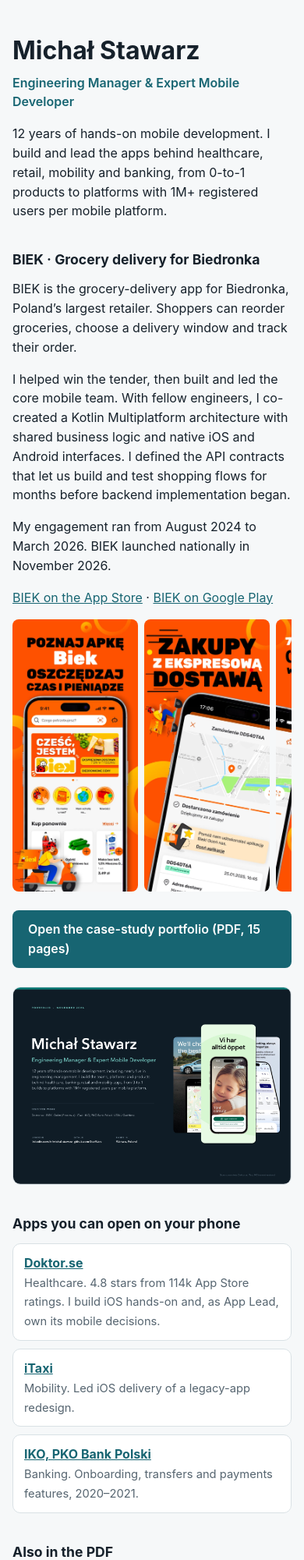
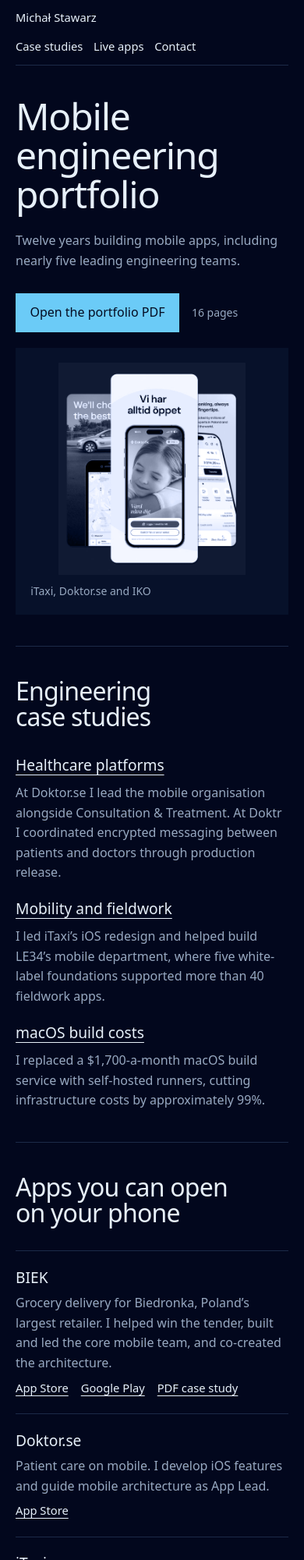
Before and after one commit to StarWars/portfolio, a plain HTML site: page index.html in a window 390 px wide. Shown: the top 2000 px of the page at 78% size. Drawn offline with Linux system fonts and the light colour scheme; a web font is replaced by a local one.

Commit message:
Update portfolio

```diff
--- a/index.html
+++ b/index.html
@@ -4,73 +4,37 @@
 <meta charset="utf-8">
 <meta name="viewport" content="width=device-width, initial-scale=1">
 <meta name="robots" content="noindex, nofollow, noarchive, nosnippet, noimageindex">
-<title>Michał Stawarz — Mobile Portfolio</title>
-<meta name="description" content="Mobile apps built and led by Michał Stawarz: Doktor.se, BIEK, iTaxi, IKO and more. Case studies, App Store links and contact.">
-<meta property="og:title" content="Michał Stawarz — Mobile Portfolio">
-<meta property="og:description" content="BIEK, Doktor.se, iTaxi and IKO. Mobile case studies with links to the App Store and Google Play.">
+<title>Michał Stawarz | Mobile engineering portfolio</title>
+<meta name="description" content="Mobile engineering and leadership case studies from Doktor.se, BIEK, Doktr, iTaxi, IKO and LE34.">
 <meta property="og:image" content="cover.png">
-<style>
-:root{--bg:#f6f8f9;--card:#fff;--text:#16212b;--muted:#566570;--accent:#176572;--line:#d9e1e5}
-@media (prefers-color-scheme:dark){:root{--bg:#0f1a22;--card:#16232d;--text:#e8eef2;--muted:#9fb0ba;--accent:#6fd0d8;--line:#27394a}}
-*{box-sizing:border-box}
-body{margin:0;background:var(--bg);color:var(--text);font:16px/1.55 -apple-system,BlinkMacSystemFont,"Segoe UI",Roboto,Arial,sans-serif}
-main{max-width:760px;margin:0 auto;padding:40px 16px 64px}
-h1{font-size:2rem;margin:0 0 4px}
-.role{color:var(--accent);font-weight:600;margin:0 0 16px}
-p{margin:0 0 16px}
-.cover{display:block;width:100%;height:auto;border-radius:10px;border:1px solid var(--line);margin:24px 0}
-.btn{display:inline-block;background:var(--accent);color:#fff;padding:12px 20px;border-radius:8px;text-decoration:none;font-weight:600}
-@media (prefers-color-scheme:dark){.btn{color:#0f1a22}}
-h2{font-size:1.1rem;margin:36px 0 12px}
-ul{list-style:none;padding:0;margin:0;display:grid;gap:10px}
-li{background:var(--card);border:1px solid var(--line);border-radius:10px;padding:12px 14px}
-li strong{display:block}
-li span{color:var(--muted);font-size:.92rem}
-a{color:var(--accent)}
-footer{margin-top:40px;color:var(--muted);font-size:.85rem}
-.biek-gallery{display:grid;grid-template-columns:repeat(5,minmax(0,1fr));gap:8px;margin:16px 0}
-.biek-gallery img{display:block;width:100%;height:auto;border-radius:8px}
-@media (max-width:600px){.biek-gallery{display:flex;overflow-x:auto;scroll-snap-type:x proximity;padding-bottom:8px}.biek-gallery a{flex:0 0 45%;scroll-snap-align:start}}
-</style>
+<link rel="stylesheet" href="https://fonts.googleapis.com/css2?family=Mona+Sans:wdth,wght@100,400;100,500;125,300&amp;display=swap">
+<link rel="stylesheet" href="tokens.css">
 </head>
 <body>
-<main>
-<h1>Michał Stawarz</h1>
-<p class="role">Engineering Manager &amp; Expert Mobile Developer</p>
-<p>12 years of hands-on mobile development. I build and lead the apps behind healthcare, retail, mobility and banking, from 0-to-1 products to platforms with 1M+ registered users per mobile platform.</p>
-<section aria-labelledby="biek-title">
-<h2 id="biek-title">BIEK · Grocery delivery for Biedronka</h2>
-<p>BIEK is the grocery-delivery app for Biedronka, Poland’s largest retailer. Shoppers can reorder groceries, choose a delivery window and track their order.</p>
-<p>I helped win the tender, then built and led the core mobile team. With fellow engineers, I co-created a Kotlin Multiplatform architecture with shared business logic and native iOS and Android interfaces. I defined the API contracts that let us build and test shopping flows for months before backend implementation began.</p>
-<p>My engagement ran from August 2024 to March 2026. BIEK launched nationally in November 2026.</p>
-<p><a href="https://apps.apple.com/pl/app/biek-biedronka-express/id6761813987">BIEK on the App Store</a> · <a href="https://play.google.com/store/apps/details?id=pl.biek.app">BIEK on Google Play</a></p>
-<div class="biek-gallery">
-<a href="biek/1.webp"><img src="biek/1.webp" alt="BIEK home screen with grocery search and repeat purchases" width="720" height="1560"></a>
-<a href="biek/2.webp"><img src="biek/2.webp" alt="Order tracking with a map and delivery confirmation" width="720" height="1560"></a>
-<a href="biek/3.webp"><img src="biek/3.webp" alt="Delivery day and time selection" width="720" height="1560"></a>
-<a href="biek/4.webp"><img src="biek/4.webp" alt="Buy again grocery catalogue" width="720" height="1560"></a>
-<a href="biek/5.webp"><img src="biek/5.webp" alt="Moto-Moto in-app game" width="720" height="1560"></a>
-</div>
+<header><nav aria-label="Main navigation"><a class="identity" href="#top">Michał Stawarz</a><a href="#work">Case studies</a><a href="#apps">Live apps</a><a href="#contact">Contact</a></nav></header>
+<main id="top">
+<section class="hero">
+<div><h1>Mobile engineering portfolio</h1>
+<p>Twelve years building mobile apps, including nearly five leading engineering teams.</p>
+<a class="primary" href="Michal_Stawarz_Portfolio_Case_Studies_EN.pdf">Open the portfolio PDF</a><small>16 pages</small></div>
+<figure><img src="mobile-work.webp" alt="App Store artwork for iTaxi, Doktor.se and IKO from the portfolio cover"><figcaption>iTaxi, Doktor.se and IKO</figcaption></figure>
 </section>
-<p><a class="btn" rel="nofollow" href="Michal_Stawarz_Portfolio_Case_Studies_EN.pdf">Open the case-study portfolio (PDF, 15 pages)</a></p>
-<a rel="nofollow" href="Michal_Stawarz_Portfolio_Case_Studies_EN.pdf"><img class="cover" src="cover.png" alt="Portfolio cover: Michał Stawarz, with store screenshots of Doktor.se, iTaxi and IKO"></a>
-
-<h2>Apps you can open on your phone</h2>
-<ul>
-<li><strong><a href="https://apps.apple.com/se/app/id1193214096">Doktor.se</a></strong><span>Healthcare. 4.8 stars from 114k App Store ratings. I build iOS hands-on and, as App Lead, own its mobile decisions.</span></li>
-<li><strong><a href="https://apps.apple.com/pl/app/itaxi-the-taxi-app/id505936790">iTaxi</a></strong><span>Mobility. Led iOS delivery of a legacy-app redesign.</span></li>
-<li><strong><a href="https://apps.apple.com/pl/app/iko-pko-bank-polski/id597657968">IKO, PKO Bank Polski</a></strong><span>Banking. Onboarding, transfers and payments features, 2020–2021.</span></li>
-</ul>
-
-<h2>Also in the PDF</h2>
-<ul>
-<li><strong>Doktr (Proximus)</strong><span>Customer-specific end-to-end encryption in a healthcare chat.</span></li>
-<li><strong>LE34 / GeoNote</strong><span>40+ white-label apps, plus games and earlier work.</span></li>
-</ul>
-
-<h2>Contact</h2>
-<p><a href="https://www.linkedin.com/in/michal-stawarz">LinkedIn</a> · <a href="https://github.com/StarWars">GitHub</a><br>Warsaw, Poland</p>
-<footer>App Store screenshots and product images belong to their publishers. Current store images may show later versions than the releases I worked on.</footer>
+<section id="work"><h2>Engineering case studies</h2>
+<div class="chapters">
+<article><h3><a href="Michal_Stawarz_Portfolio_Case_Studies_EN.pdf#page=4">Healthcare platforms</a></h3><p>At Doktor.se I lead the mobile organisation alongside Consultation &amp; Treatment. At Doktr I coordinated encrypted messaging between patients and doctors through production release.</p></article>
+<article><h3><a href="Michal_Stawarz_Portfolio_Case_Studies_EN.pdf#page=8">Mobility and fieldwork</a></h3><p>I led iTaxi’s iOS redesign and helped build LE34’s mobile department, where five white-label foundations supported more than 40 fieldwork apps.</p></article>
+<article><h3><a href="Michal_Stawarz_Portfolio_Case_Studies_EN.pdf#page=11">macOS build costs</a></h3><p>I replaced a $1,700-a-month macOS build service with self-hosted runners, cutting infrastructure costs by approximately 99%.</p></article>
+</div></section>
+<section id="apps"><h2>Apps you can open on your phone</h2>
+<ul class="apps">
+<li id="biek-title"><h3>BIEK</h3><p>Grocery delivery for Biedronka, Poland’s largest retailer. I helped win the tender, built and led the core mobile team, and co-created the architecture.</p><div><a href="https://apps.apple.com/pl/app/biek-biedronka-express/id6761813987">App Store</a><a href="https://play.google.com/store/apps/details?id=pl.biek.app">Google Play</a><a href="Michal_Stawarz_Portfolio_Case_Studies_EN.pdf#page=6">PDF case study</a></div></li>
+<li><h3>Doktor.se</h3><p>Patient care on mobile. I develop iOS features and guide mobile architecture as App Lead.</p><div><a href="https://apps.apple.com/se/app/id1193214096">App Store</a></div></li>
+<li><h3>iTaxi</h3><p>Ride booking in Poland. I led iOS delivery for the redesign of the existing app.</p><div><a href="https://apps.apple.com/pl/app/itaxi-the-taxi-app/id505936790">App Store</a></div></li>
+<li><h3>IKO</h3><p>Mobile banking for PKO Bank Polski. I worked on iOS onboarding, transfers and payments.</p><div><a href="https://apps.apple.com/pl/app/iko-pko-bank-polski/id597657968">App Store</a></div></li>
+</ul></section>
+<section class="archive"><h2>Inside the portfolio</h2>
+<p>My earlier work spans an Apple TV app with an iPhone controller, iPhone games and an augmented reality app for the POLIN Museum.</p>
+<div><a href="Michal_Stawarz_Portfolio_Case_Studies_EN.pdf#page=13">Earlier projects</a><a href="Michal_Stawarz_Portfolio_Case_Studies_EN.pdf#page=14">Recommendations</a><a href="Michal_Stawarz_Portfolio_Case_Studies_EN.pdf#page=15">Full project index</a></div></section>
 </main>
-</body>
-</html>
+<footer id="contact"><div><h2>Contact</h2><p>Michał Stawarz, Warsaw</p></div><div><a href="https://www.linkedin.com/in/michal-stawarz">LinkedIn</a><a href="https://github.com/StarWars">GitHub</a></div><small>Store artwork belongs to its publishers and may show later releases.</small></footer>
+</body></html>
--- /dev/null
+++ b/tokens.css
@@ -0,0 +1,34 @@
+/* Hallmark · theme: Midnight (by request) · genre: atmospheric · redesign: full · surface: absolute · posture: committed · hero: poster · nav: chapter links · footer: colophon · draw: 0135a1 · signature: three shipped apps from the portfolio cover */
+/* Critique: the cover artwork gives the portfolio a visual identity while the project list stays concise. */
+:root {
+ --paper:oklch(14% .048 264);--well:oklch(18.5% .052 264);--ink:oklch(95% .016 250);--muted:oklch(73% .04 256);--line:oklch(29% .058 264);--accent:oklch(80% .11 230);--focus:oklch(84% .12 228);--dark:oklch(16% .05 264);
+ --font:"Mona Sans",system-ui,sans-serif;--wrap:70rem;--gap:clamp(1.25rem,4vw,4rem)
+}
+*{box-sizing:border-box}
+html,body{overflow-x:clip}
+body{margin:0;background:var(--paper);color:var(--ink);font:400 1rem/1.6 var(--font)}
+header,main,footer{width:min(calc(100% - 2.5rem),var(--wrap));margin-inline:auto}
+h1,h2,h3,p,figure{margin:0}
+h1,h2{font-weight:300;font-stretch:125%;letter-spacing:-.025em;line-height:1.04;overflow-wrap:break-word;min-width:0;text-wrap:balance}
+h1{font-size:clamp(3rem,6.5vw,6.25rem)}h2{font-size:clamp(2rem,3.8vw,3.5rem);margin-bottom:2rem}
+h3{font-size:1.2rem;font-weight:500;line-height:1.35}
+a{color:inherit;text-decoration-thickness:1px;text-underline-offset:.25em}
+a:hover{color:var(--accent)}a:focus-visible{outline:2px solid var(--focus);outline-offset:4px}
+nav{display:flex;align-items:center;gap:1.5rem;min-height:4.5rem;border-bottom:1px solid var(--line)}
+nav a{font-size:.92rem;text-decoration:none}.identity{margin-right:auto;font-weight:500}
+.hero{display:grid;grid-template-columns:minmax(0,1.2fr) minmax(0,1fr);align-items:center;gap:var(--gap);padding-block:3.75rem}
+.hero p{max-width:44ch;color:var(--muted);margin:1.4rem 0 1.8rem}
+.primary{display:inline-block;background:var(--accent);color:var(--dark);padding:.75rem 1.15rem;text-decoration:none;font-weight:500}.primary:hover{color:var(--dark);background:var(--focus)}
+small,figcaption{font-size:.875rem;color:var(--muted)}.hero small{margin-left:1rem}
+figure{padding:1.2rem;background:var(--well)}figure img{display:block;width:100%;max-height:23rem;object-fit:contain;filter:grayscale(1);mix-blend-mode:luminosity}figcaption{margin-top:.6rem}
+main>section+section{border-top:1px solid var(--line);padding-block:clamp(2.5rem,5vw,5rem)}
+.chapters{display:grid;grid-template-columns:repeat(3,minmax(0,1fr));gap:var(--gap)}
+.chapters p,.apps p,footer p{color:var(--muted);margin-top:.65rem}
+.apps{list-style:none;padding:0;margin:0}.apps li{padding:1.3rem 0;border-top:1px solid var(--line);display:grid;align-items:baseline;grid-template-columns:minmax(0,.65fr) minmax(0,2fr) minmax(0,1fr);gap:var(--gap)}.apps p{margin:0}.apps li div{display:flex;flex-wrap:wrap;gap:.3rem 1rem}.apps a{font-size:.92rem}
+footer{border-top:1px solid var(--line);display:flex;align-items:baseline;justify-content:space-between;flex-wrap:wrap;gap:1rem;padding-block:2rem 4rem}
+footer h2{font-size:1.6rem;margin:0}footer a+a{margin-left:1.5rem}footer small{flex-basis:100%}
+@media(max-width:720px){nav{gap:.85rem}.hero,.chapters,.apps li{grid-template-columns:minmax(0,1fr)}.hero{padding-block:2.5rem}.hero img{max-height:17rem}.apps li{gap:.45rem}}
+@media(max-width:390px){nav{flex-wrap:wrap;padding-block:.7rem}.identity{flex-basis:100%}}
+a:active{opacity:.8}
+.archive p{max-width:57ch;color:var(--muted)}.archive div{display:flex;flex-wrap:wrap;gap:.75rem 1.5rem;margin-top:1rem}
+.archive div{display:grid;grid-template-columns:repeat(3,minmax(0,1fr));gap:var(--gap)}.archive div a{border-top:1px solid var(--line);padding-top:1rem}footer{padding-top:3.5rem}@media(max-width:720px){.archive div{grid-template-columns:minmax(0,1fr)}}
```
Also changed, not shown: mobile-work.webp (added), 2 other files.
